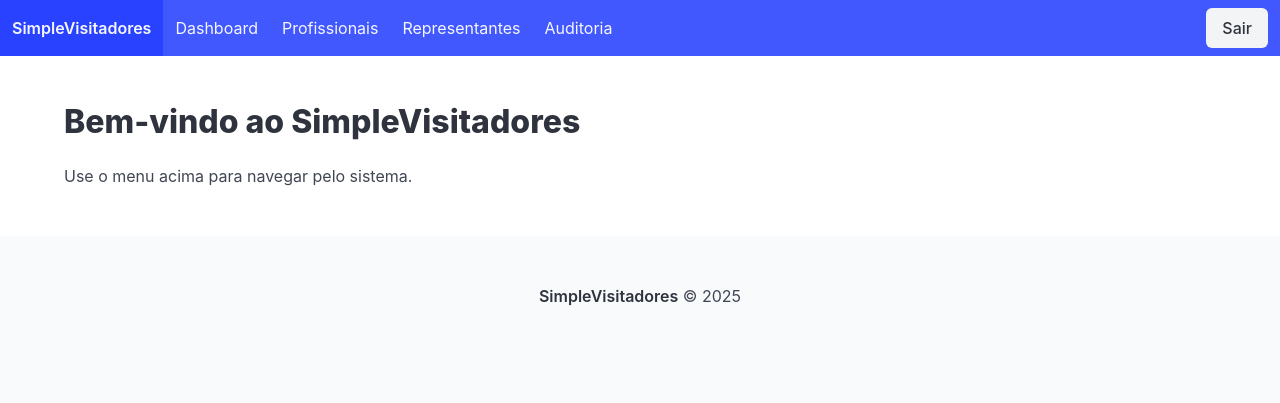
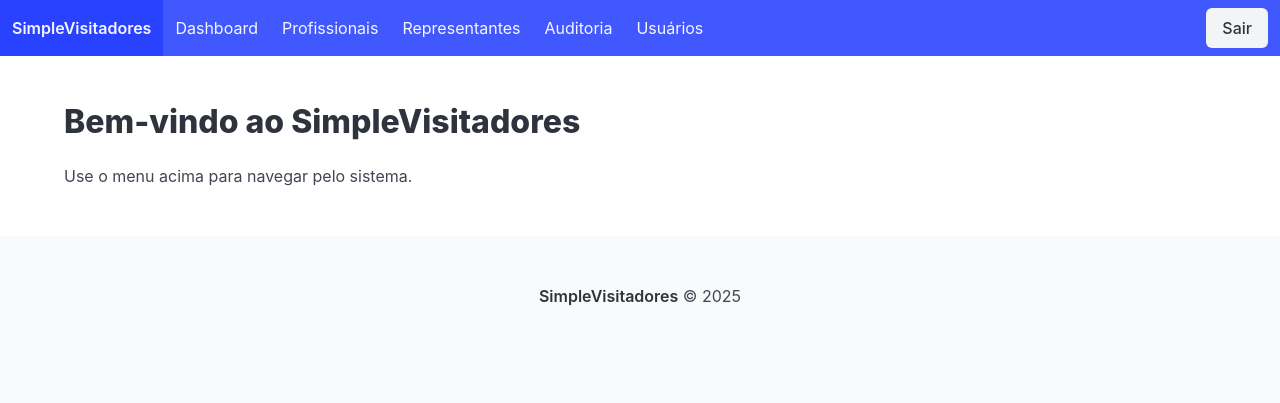
Before and after one commit to AndersonC96/painelvisitadores, a PHP site: page /app/views/dashboard/index.php in a window 1280 px wide. Shown: the top 403 px of the page. Run offline with PHP 8.4, Linux system fonts and the light colour scheme.

Commit message:
Update navbar.php

```diff
--- a/app/views/shared/navbar.php
+++ b/app/views/shared/navbar.php
@@ -10,6 +10,7 @@
       <a class="navbar-item" href="/profissionais">Profissionais</a>
       <a class="navbar-item" href="/representantes">Representantes</a>
       <a class="navbar-item" href="/auditoria">Auditoria</a>
+      <a class="navbar-item" href="/usuarios">Usuários</a>
     </div>
     <div class="navbar-end">
       <div class="navbar-item">
```
